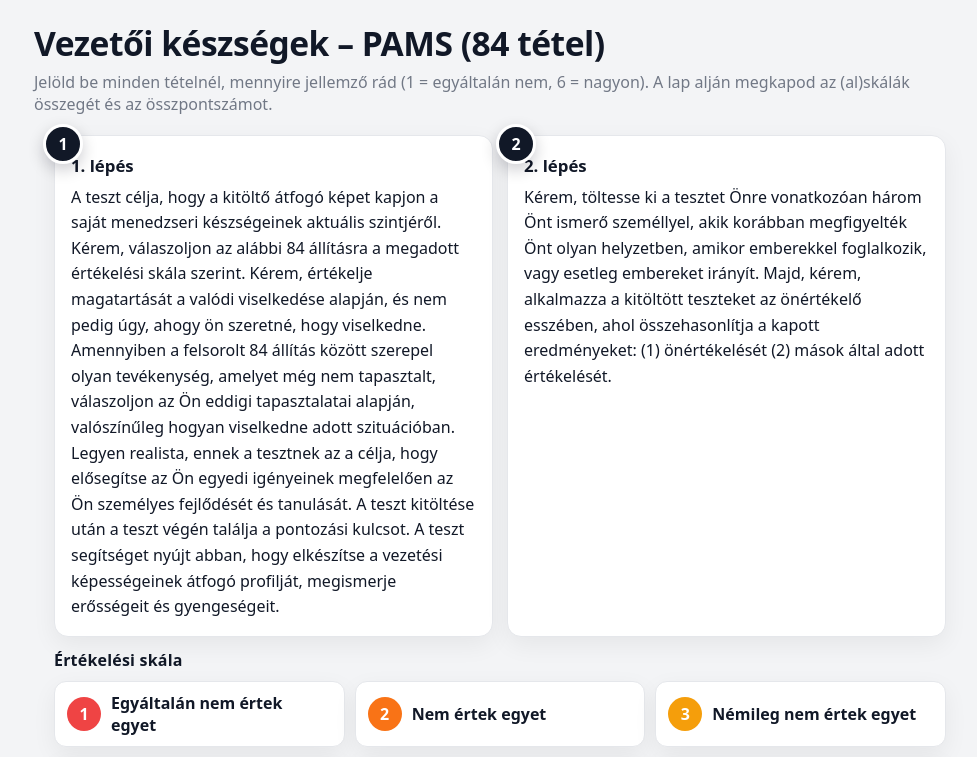
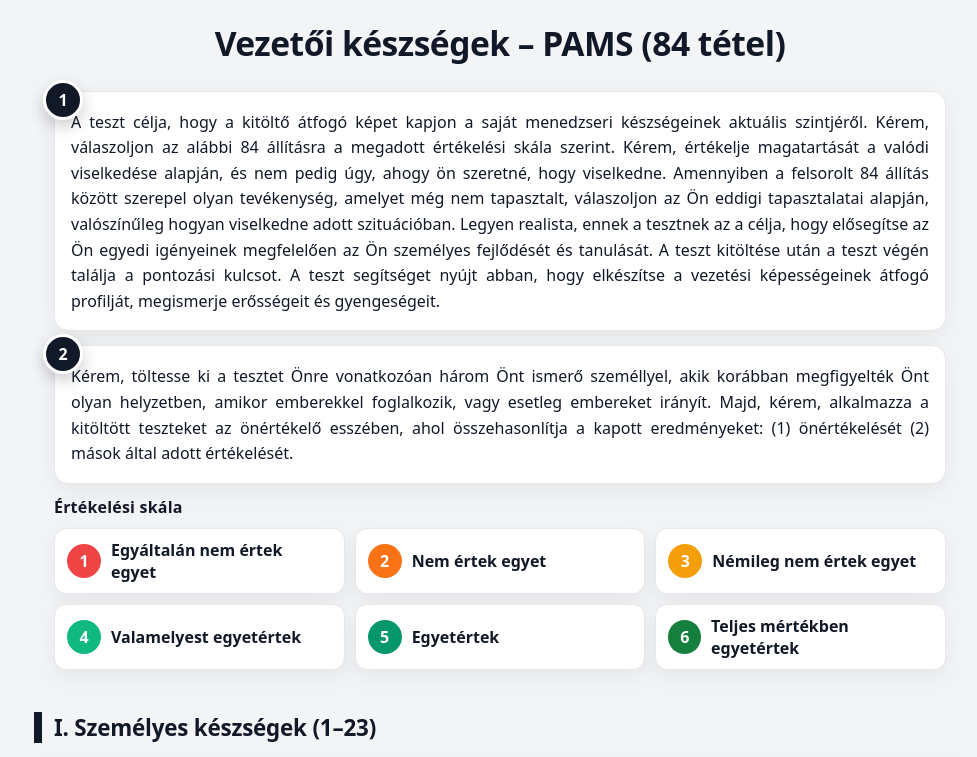
Before and after one commit to Gondocs/vezetoikeszsegteszt, a React (Create React App) app: page / in a window 1280 px wide. Shown: the top 757 px of the page, without its empty margins (140-1117 px from the left). Built offline with nearby package versions, Linux system fonts and the light colour scheme.

Commit message:
change header

```diff
--- a/src/App.css
+++ b/src/App.css
@@ -112,6 +112,7 @@ body {
   letter-spacing: -0.5px;
   line-height: 1.15;
   color: var(--fg); /* nincs színátmenetes felirat */
+  text-align: center;
 }
 
 .vk-intro { margin: 0; opacity: 0.95; color: var(--muted); }
@@ -147,6 +148,8 @@ body {
   border: 1px solid var(--border);
   background: #ffffff;
   cursor: pointer; user-select: none;
+  /* Alap színváltozó; érték-specifikus osztályok ezt felülírják */
+  --radio-color: #111827;
 }
 
 .vk-radio-input {
@@ -160,11 +163,19 @@ body {
 
 /* Kijelölt állapot – fekete/szürke kitöltés */
 .vk-radio-label:has(.vk-radio-input:checked) {
-  border-color: #111827;
-  background: #111827;
-  color: white;
+  border-color: var(--radio-color);
+  background: var(--radio-color);
+  color: #ffffff;
 }
 .vk-radio-label:has(.vk-radio-input:checked) .vk-radio-value { color: white; }
+
+/* Érték szerinti színek (megegyeznek a chipek színeivel) */
+.vk-radio-1 { --radio-color: #ef4444; }
+.vk-radio-2 { --radio-color: #f97316; }
+.vk-radio-3 { --radio-color: #f59e0b; }
+.vk-radio-4 { --radio-color: #10b981; }
+.vk-radio-5 { --radio-color: #059669; }
+.vk-radio-6 { --radio-color: #15803d; }
 
 /* Vezérlők és gombok – fekete/szürke, nincs animáció */
 .vk-controls { display:flex; align-items:center; gap: var(--sp-3); margin-top: var(--sp-6); flex-wrap:wrap; justify-content: center; }
@@ -267,7 +278,7 @@ body {
 .vk-instructions p { margin: 0; color: var(--fg); line-height: 1.6; }
 
 /* Két lépés kártya-grid */
-.vk-instructions-grid { display: grid; grid-template-columns: repeat(2, minmax(0,1fr)); gap: 14px; align-items: stretch; }
+.vk-instructions-grid { display: grid; grid-template-columns: repeat(1, minmax(0,1fr)); gap: 14px; align-items: stretch; }
 .vk-step {
   position: relative;
   border: 1px solid var(--border);
@@ -284,7 +295,7 @@ body {
   box-shadow: 0 6px 16px rgba(2,6,23,0.2);
 }
 .vk-step-content h3 { margin: 0 0 8px 0; font-size: 1.05rem; }
-.vk-step-content p { margin: 0; }
+.vk-step-content p { margin: 0; text-align: justify; }
 
 /* Értékelési skála – chip-ek */
 .vk-scale { margin-top: 12px; }
--- a/src/App.tsx
+++ b/src/App.tsx
@@ -288,15 +288,14 @@ export default function VezetoiKepessegek() {
     <div className="vk-container">
             <header className="vk-header">
         <h1>Vezetői készségek – PAMS (84 tétel)</h1>
-        <p className="vk-intro">Jelöld be minden tételnél, mennyire jellemző rád (1 = egyáltalán nem, 6 = nagyon). A lap alján megkapod az (al)skálák összegét és az összpontszámot.</p>
-      </header>
+        </header>
       <section className="vk-instructions">
         <div className="vk-instructions-inner">
           <div className="vk-instructions-grid">
             <div className="vk-step">
               <div className="vk-step-badge">1</div>
               <div className="vk-step-content">
-                <h3>1. lépés</h3>
+
                 <p>
                   A teszt célja, hogy a kitöltő átfogó képet kapjon a saját menedzseri készségeinek aktuális szintjéről. Kérem, válaszoljon az alábbi 84 állításra a megadott értékelési skála szerint. Kérem, értékelje magatartását a valódi viselkedése alapján, és nem pedig úgy, ahogy ön szeretné, hogy viselkedne. Amennyiben a felsorolt 84 állítás között szerepel olyan tevékenység, amelyet még nem tapasztalt, válaszoljon az Ön eddigi tapasztalatai alapján, valószínűleg hogyan viselkedne adott szituációban. Legyen realista, ennek a tesztnek az a célja, hogy elősegítse az Ön egyedi igényeinek megfelelően az Ön személyes fejlődését és tanulását. A teszt kitöltése után a teszt végén találja a pontozási kulcsot. A teszt segítséget nyújt abban, hogy elkészítse a vezetési képességeinek átfogó profilját, megismerje erősségeit és gyengeségeit.
                 </p>
@@ -305,7 +304,7 @@ export default function VezetoiKepessegek() {
             <div className="vk-step">
               <div className="vk-step-badge">2</div>
               <div className="vk-step-content">
-                <h3>2. lépés</h3>
+
                 <p>
                   Kérem, töltesse ki a tesztet Önre vonatkozóan három Önt ismerő személlyel, akik korábban megfigyelték Önt olyan helyzetben, amikor emberekkel foglalkozik, vagy esetleg embereket irányít. Majd, kérem, alkalmazza a kitöltött teszteket az önértékelő esszében, ahol összehasonlítja a kapott eredményeket: (1) önértékelését (2) mások által adott értékelését.
                 </p>
@@ -342,7 +341,7 @@ export default function VezetoiKepessegek() {
                   </div>
                   <div className="vk-radio-group" aria-label={`Kérdés ${q.id} válaszok`}>
                     {range(1,6).map(v => (
-                      <label key={v} className="vk-radio-label">
+                        <label key={v} className={`vk-radio-label vk-radio-${v}`}>
                         <input
                           className="vk-radio-input"
                           type="radio"
```
